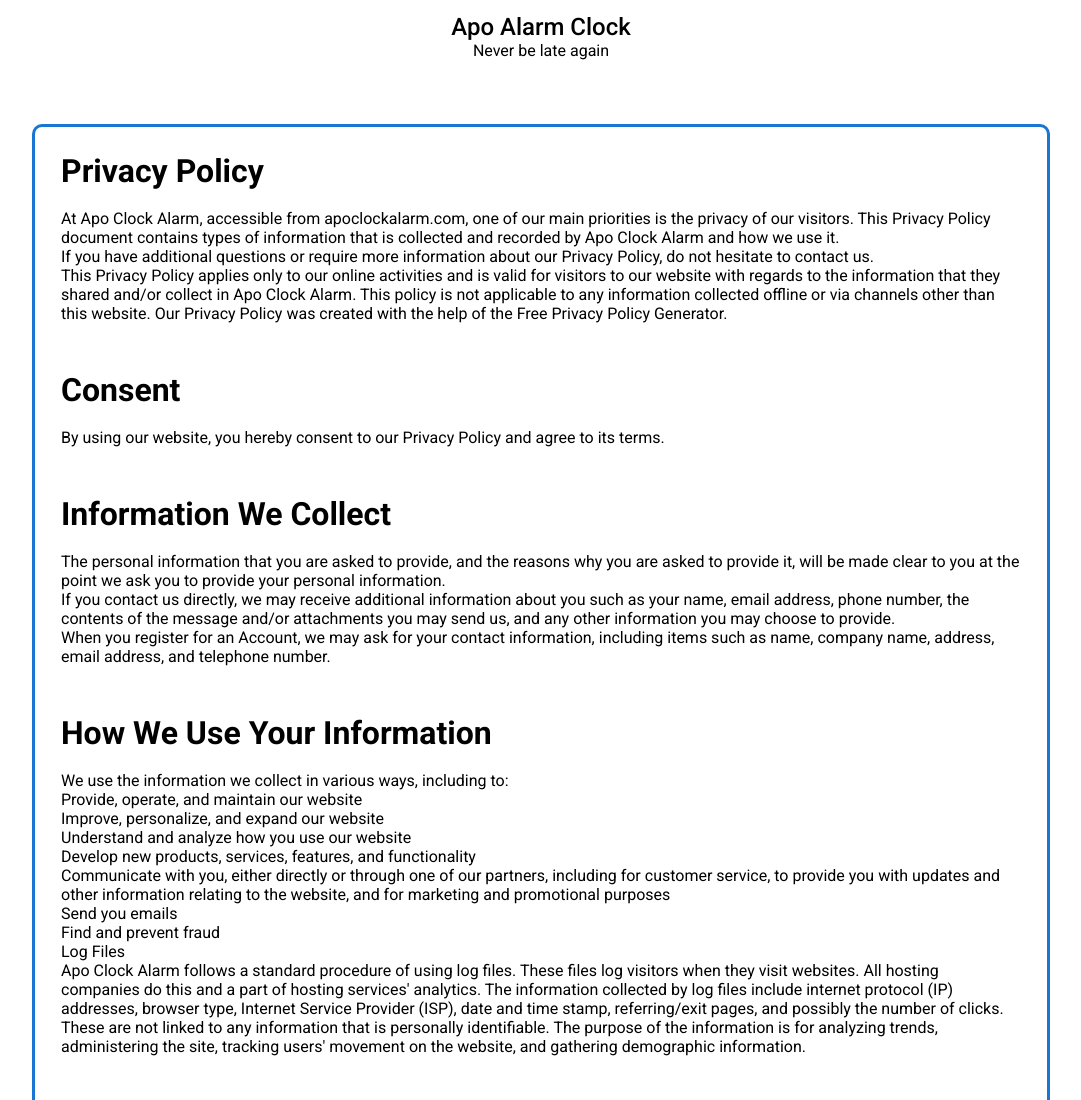
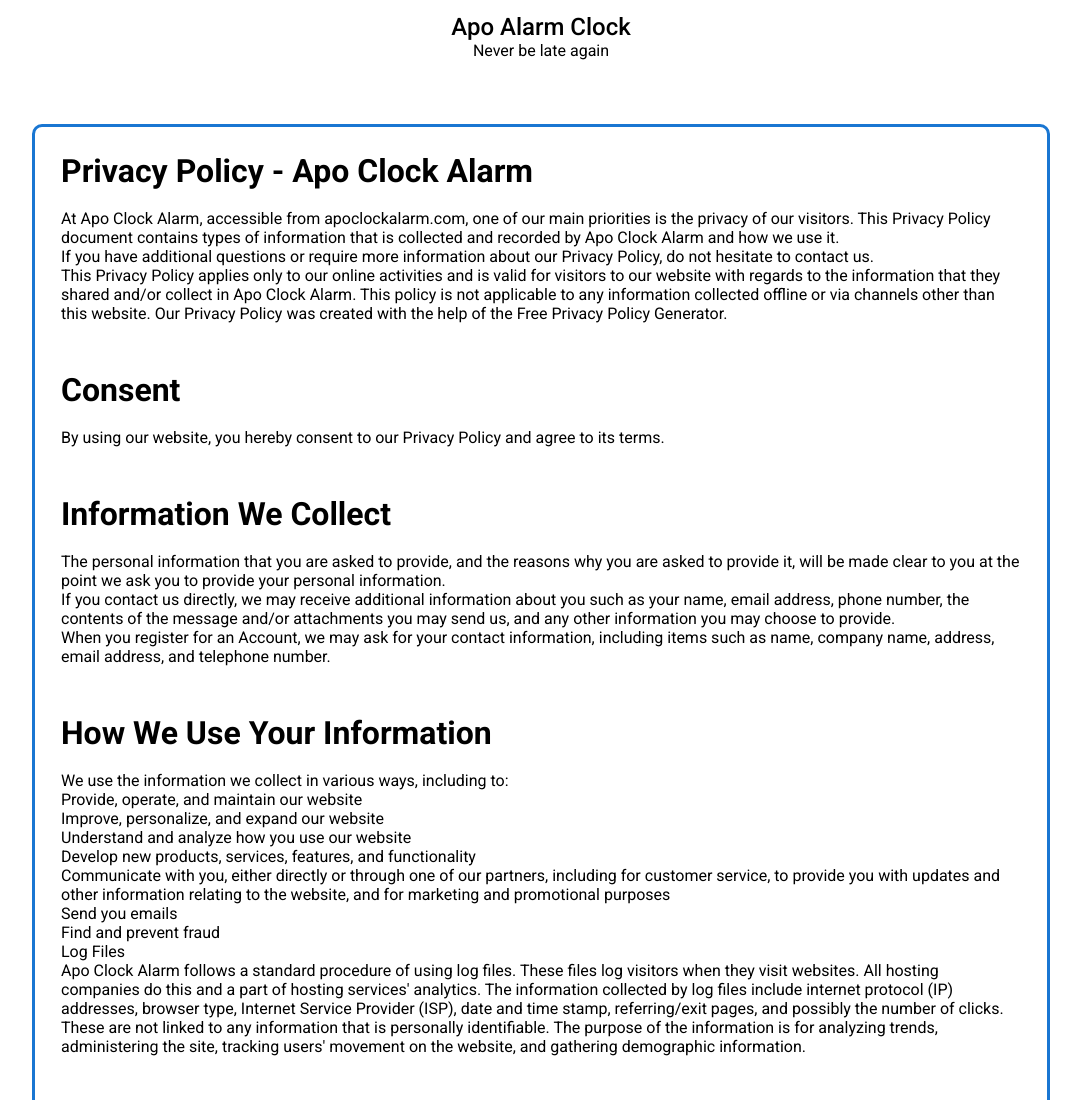
Before and after one commit to Yashmerino/apo-alarm-clock, a website: page src/privacy_policy.html in a window 1280 px wide. Shown: the top 1100 px of the page, without its empty margins (99-1180 px from the left). Drawn offline with Linux system fonts and the light colour scheme.

Commit message:
(#9) Change title of the privacy policy page

```diff
--- a/src/privacy_policy.html
+++ b/src/privacy_policy.html
@@ -69,7 +69,7 @@
     </div>
     <div class="text">
       <p>
-        <h1>Privacy Policy</h1><br />
+        <h1>Privacy Policy - Apo Clock Alarm</h1><br />
         At Apo Clock Alarm, accessible from apoclockalarm.com, one of our main
         priorities is the privacy of our visitors. This Privacy Policy document
         contains types of information that is collected and recorded by Apo
```
